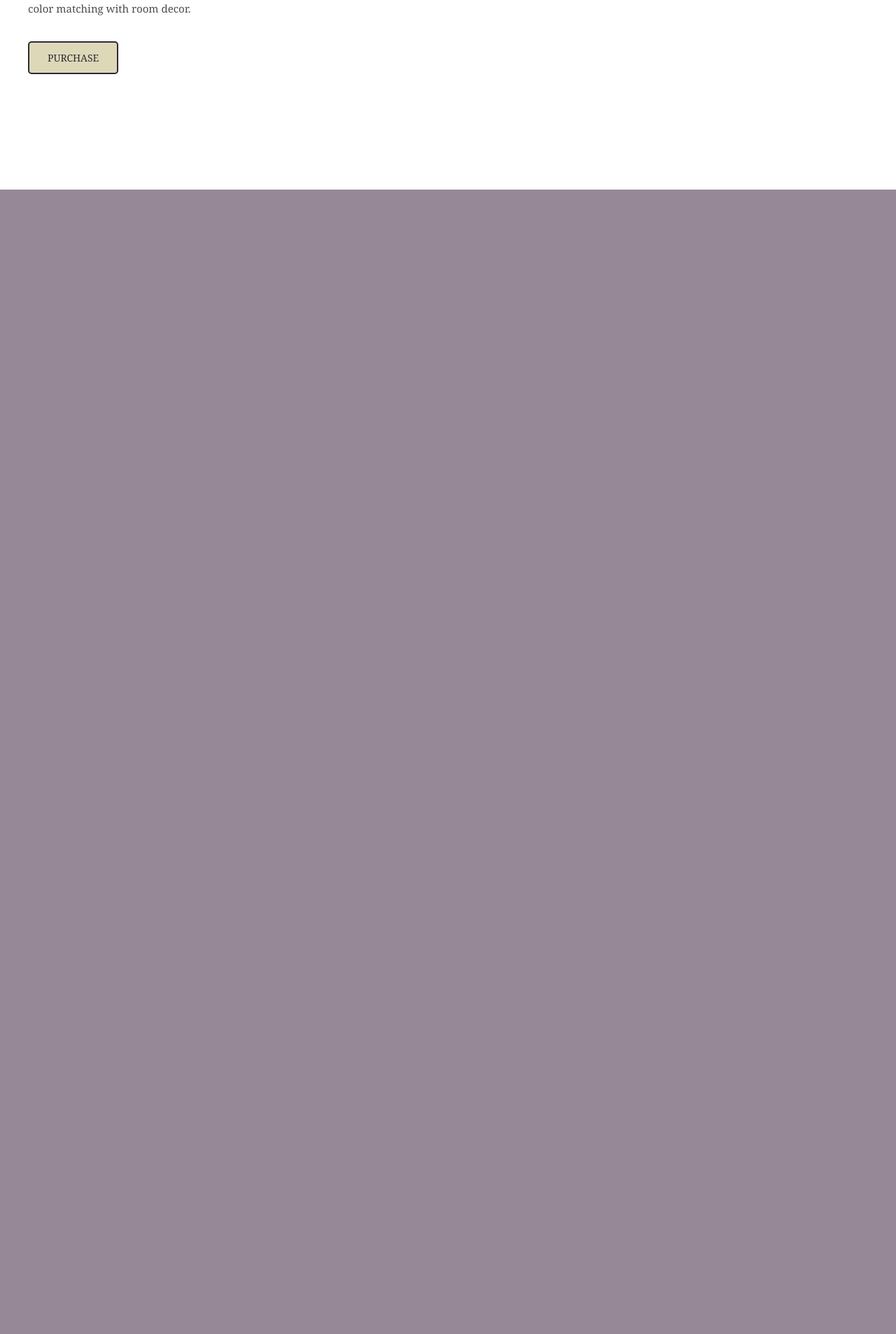
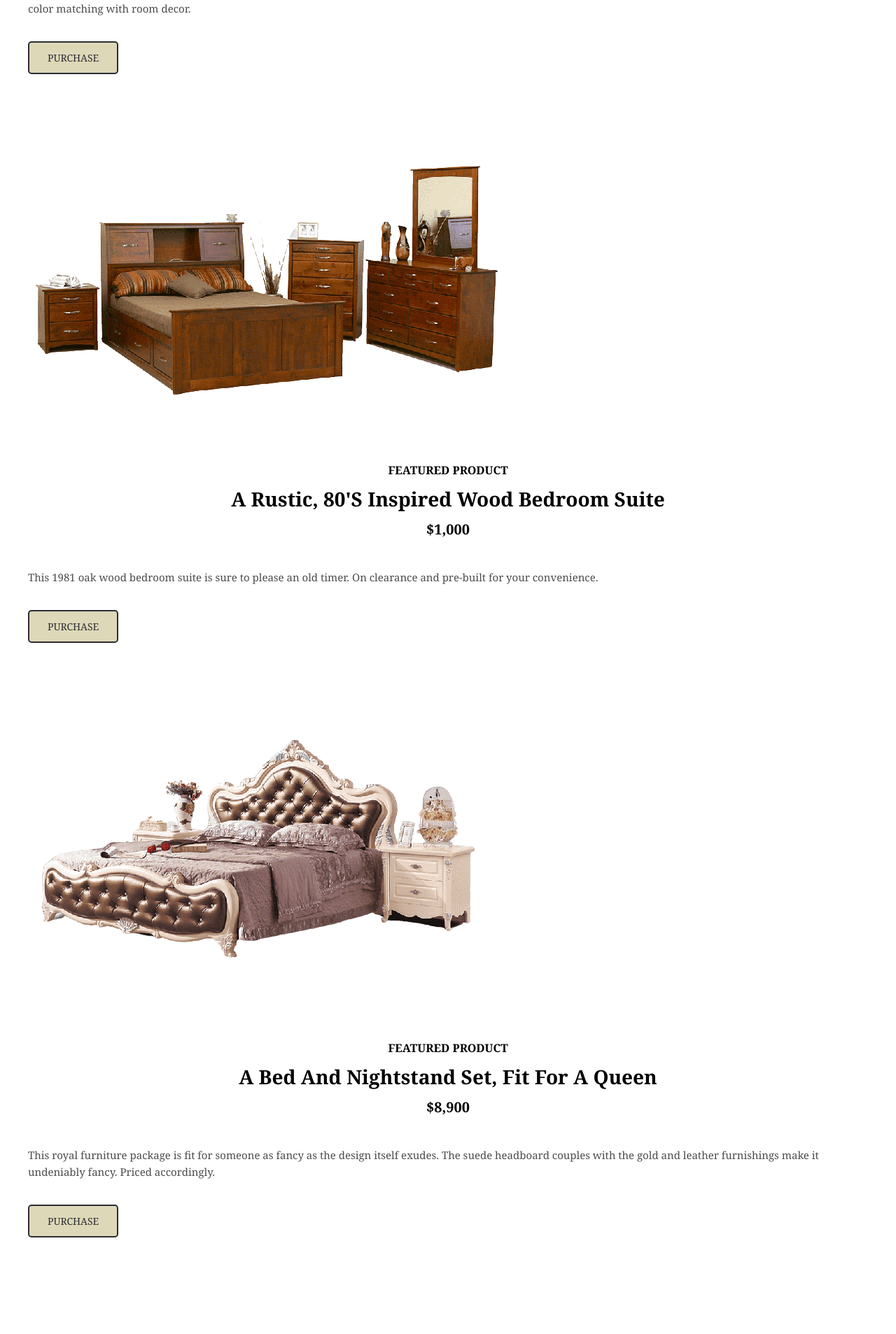
Before and after one commit to annanmcleod/valley-catalogue, a Django app: page / in a window 1280 px wide. Shown: the part 3340-5247 px from the top of the page at 70% size. Before the commit the page ends 3611 px from the top, so only its background shows below. Run offline with Django 4.2, Linux system fonts and the light colour scheme.

Commit message:
Finished HTML and CSS

```diff
--- a/app/templates/base.html
+++ b/app/templates/base.html
@@ -102,6 +102,48 @@
       </div>
 
 
+      <div class = "featured-item">
+        <div class = "featured-item-img">
+          <img src = "static/images/rustic-suite.png">
+        </div>
+        <div class = "featured-item-content">
+          <div class = "title">
+            <h4>Featured Product</h4>
+            <h2>A rustic, 80's inspired wood bedroom suite</h2>
+            <p class = "item-price">$1,000</p>
+          </div>
+          <p class = "text">
+            This 1981 oak wood bedroom suite is sure to please an old timer. On clearance and pre-built for your convenience.
+          </p>
+          <div class = "featured-btns">
+            <button type = "button" class = "btn">Purchase</button>
+          </div>
+        </div>
+      </div>
+
+      <div class = "featured-item">
+        <div class = "featured-item-img">
+          <img src = "static/images/queen-suite.png">
+        </div>
+        <div class = "featured-item-content">
+          <div class = "title">
+            <h4>Featured Product</h4>
+            <h2>A bed and nightstand set, fit for a queen</h2>
+            <p class = "item-price">$8,900</p>
+          </div>
+          <p class = "text">
+            This royal furniture package is fit for someone as fancy as the design itself exudes. The suede headboard couples with the gold and leather furnishings make it undeniably fancy. Priced accordingly.
+          </p>
+          <div class = "featured-btns">
+            <button type = "button" class = "btn">Purchase</button>
+          </div>
+        </div>
+      </div>
+    </div>
+  </section>
+
+
+
 
 
 
```
Also changed, not shown: app/static/images/queen-suite.png (added), app/static/images/rustic-suite.png (added).
